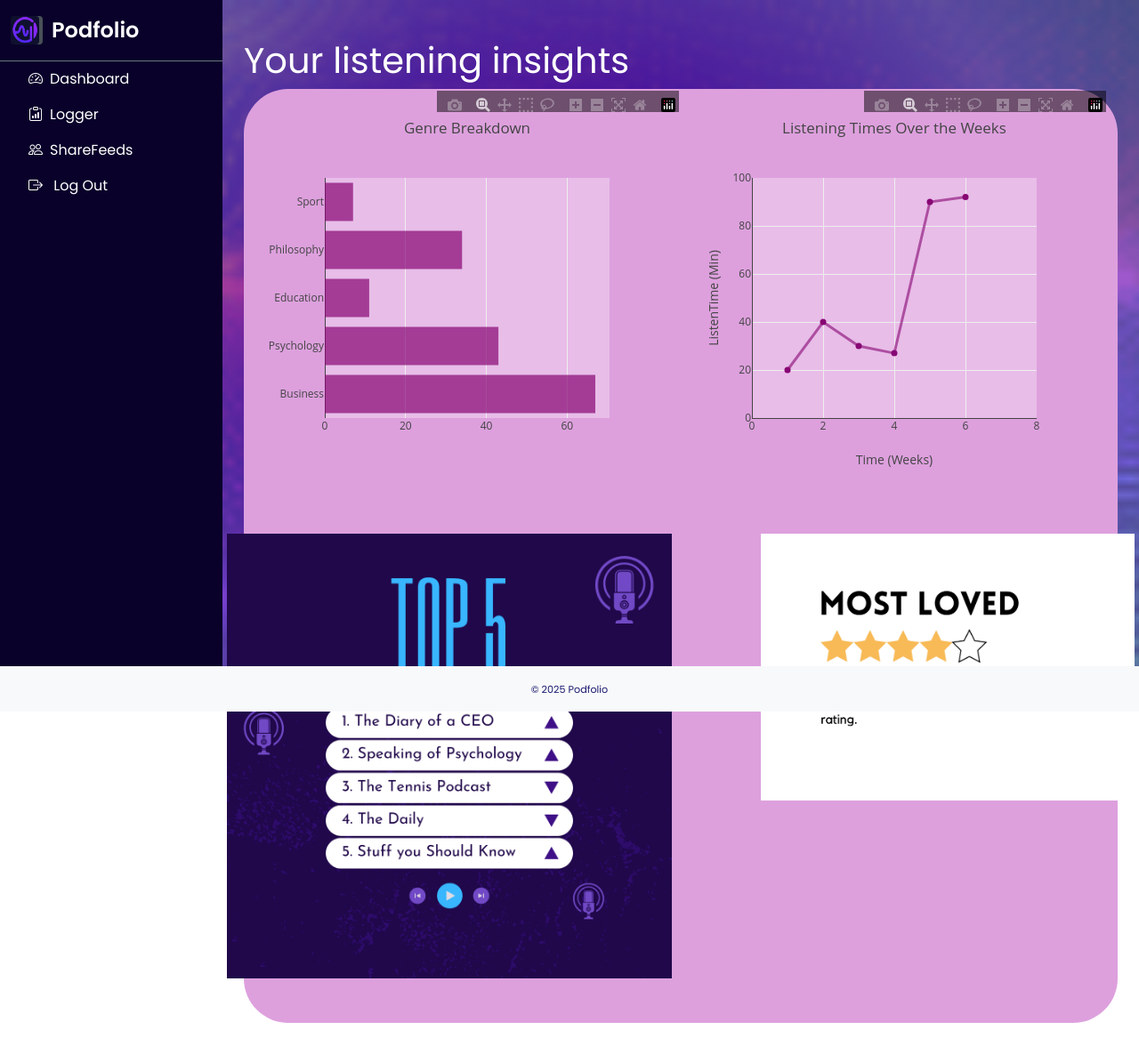
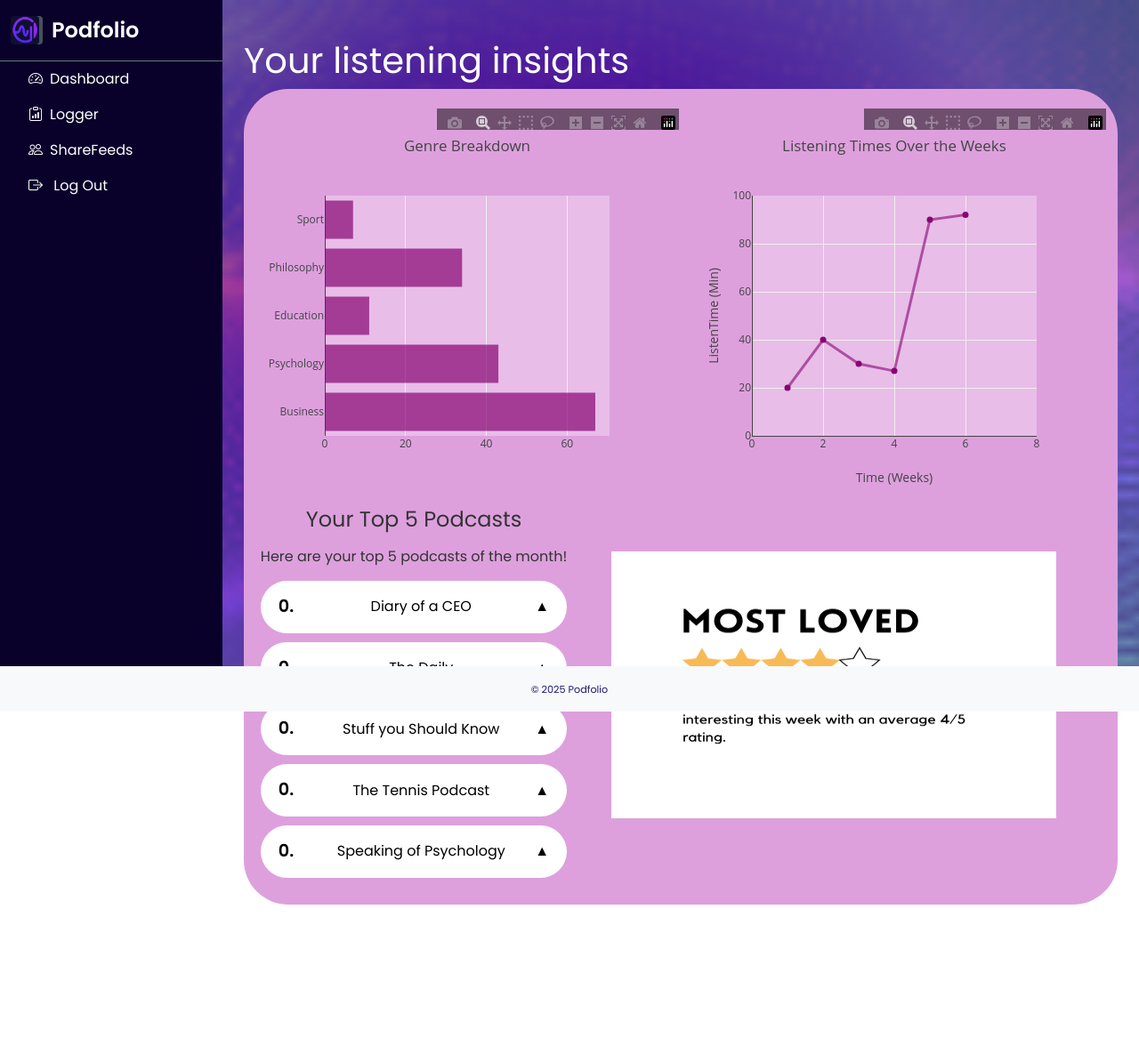
Before and after one commit to EmilyHan22/CITS3403-Project, a Flask app: page /visualise in a window 1280 px wide. Shown: the whole page at 89% size. After the commit the page ends 1017 px from the top, so only its background shows below. Run offline with Flask 3, Linux system fonts and the light colour scheme; a user stored in the database is signed in; some libraries are stand-ins or nearby versions.

Commit message:
Added static version of Top5 Podcast list with styling

```diff
--- a/app/static/css/main.css
+++ b/app/static/css/main.css
@@ -342,3 +342,46 @@ footer {
 .top-row-graphs {
   margin: auto;
 }
+
+
+.top5-titles-group {
+  color: #333;
+  margin-bottom: 15px;
+  text-align: center;
+}
+
+
+.top5-podcast-arrow {
+  text-align: right;
+}
+
+
+.list-div {
+  justify-content: space-between;
+  background: white;
+  color: black;
+  margin: 10px 0;
+  padding: 15px 20px;
+  border-radius: 30px;
+  display: flex;
+  align-items: center;
+}
+
+
+ .top5-list-item {
+  justify-content: space-between;
+  align-items: center;
+}
+
+.list-div::before {
+  content: counter(rank) ".";
+  font-weight: bold;
+  margin-right: 15px;
+  font-size: 1.2rem;
+}
+
+.top5-list {
+  list-style: none;
+  margin: 0;
+  padding: 0;
+}
--- a/app/templates/visualise.html
+++ b/app/templates/visualise.html
@@ -7,16 +7,51 @@
 <script src="/static/js/dashboard_charts.js"></script>
 <h1>Your listening insights</h1>
 
-<div id="my-charts" style="background-color: plum; border-radius: 50px;">
+<div id="my-charts" style="background-color: plum; border-radius: 50px; margin-bottom: 50px; padding: 20px 7px;">
 	<div id="podcast-chart-row-1" class="top-row-graphs" style="display: flex; justify-content: center; margin: 0 auto;">
 		<div id="horizontal-barchart" style="max-width: 30pc;"></div>
 		<div id="listen-line-graph" style="max-width: 30pc;"></div>
 	</div>
 
 	<div id="podcast-chart-row-2" style="display: flex; justify-content: center; margin: 0 auto;">
-		<img src="{{ url_for('static', filename='assets/Top5-podcasts.png') }}"
-			style="width: 500px; height: 500px; margin:50px;"
-			alt="A graphic showing your top five most listened to podcasts.">
+		<div id="top-5-podcasts">
+			<!-- add first hardcoded to get idea -->
+			<h4 id="top5-title" class="top5-titles-group">Your Top 5 Podcasts</h4>
+			<p id="top5-subtitle" class="top5-titles-group">Here are your top 5 podcasts of the month!</p>
+			<ul class="top5-list">
+				<li class="top5-list-item">
+					<div class="list-div">
+						<span class="top5-podcast-name">Diary of a CEO</span>
+						<span class="top5-podcast-arrow">▲</span>
+					</div>
+				</li>
+				<li class="top5-list-item">
+					<div class="list-div">
+						<span class="top5-podcast-name">The Daily</span>
+						<span class="top5-podcast-arrow">▲</span>
+					</div>
+				</li>
+				<li class="top5-list-item">
+					<div class="list-div">
+						<span class="top5-podcast-name">Stuff you Should Know</span>
+						<span class="top5-podcast-arrow">▲</span>
+					</div>
+				</li>
+				<li class="top5-list-item">
+					<div class="list-div">
+						<span class="top5-podcast-name">The Tennis Podcast</span>
+						<span class="top5-podcast-arrow">▲</span>
+					</div>
+				</li>
+				<li class="top5-list-item">
+					<div class="list-div">
+						<span class="top5-podcast-name">Speaking of Psychology</span>
+						<span class="top5-podcast-arrow">▲</span>
+					</div>
+				</li>
+
+			</ul>
+		</div>
 		<img src="{{ url_for('static', filename='assets/Most-interesting.png') }}"
 			style="width: 500px; height: 300px; margin:50px;" alt="A line graph of minutes watched at weekly intervals.">
 	</div>
```
